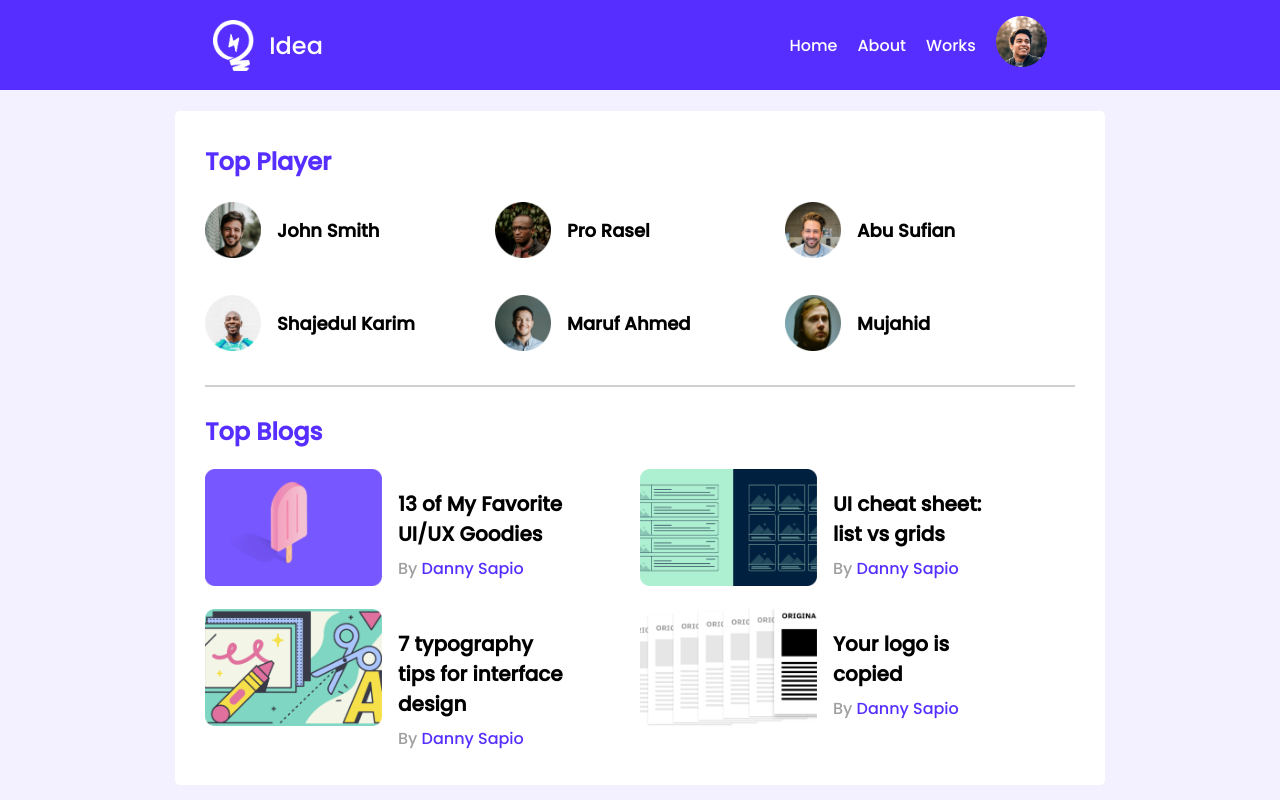
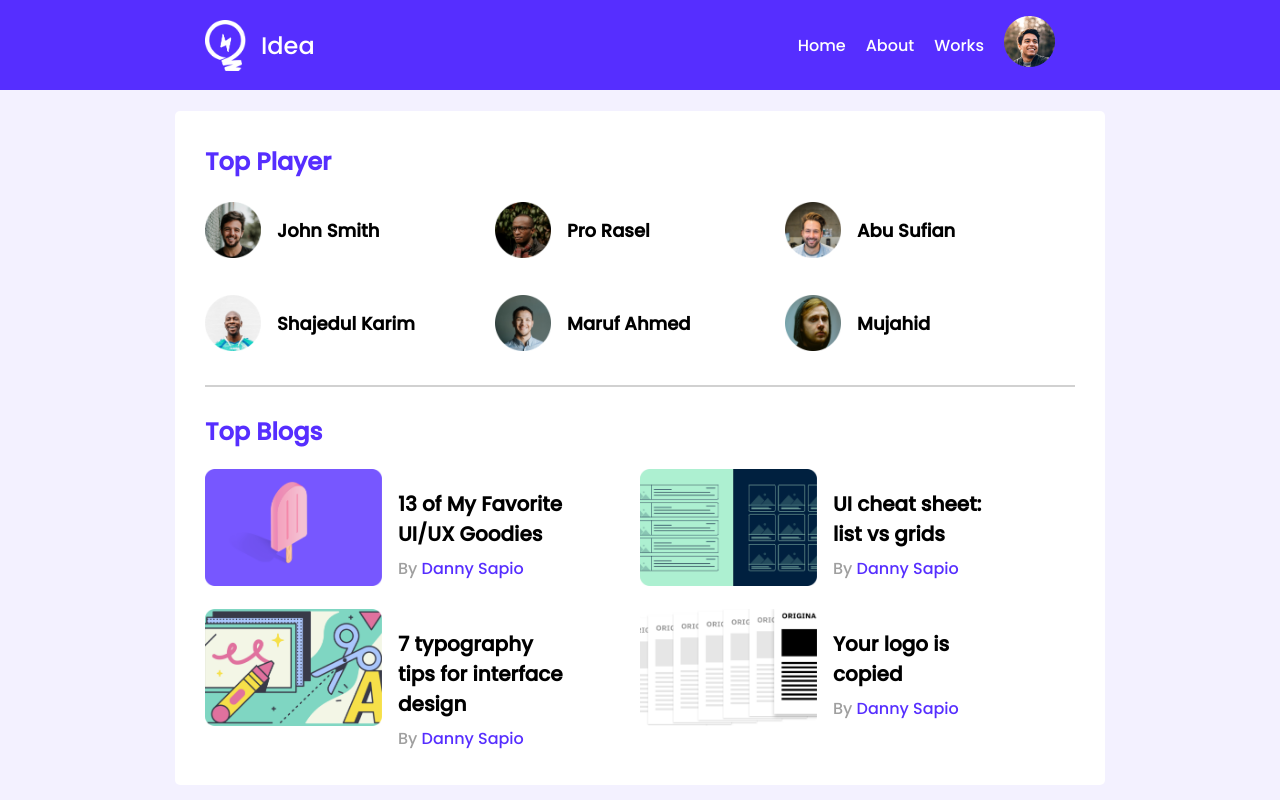
Before and after one commit to CoderMahabub/leader-board-css3, a plain HTML site: page index.html in a window 1280 px wide. Shown: the top 800 px of the page. Drawn offline with Linux system fonts and the light colour scheme.

Commit message:
Menu Problem Fixed

```diff
--- a/styles/style.css
+++ b/styles/style.css
@@ -38,9 +38,14 @@
         height: 90px;
         background-color:#562EFF;
     }
+    header{
+        display: flex;
+        justify-content: center;
+    }
     .menu-container{
         display: flex;
-        justify-content: space-around;
+        justify-content:space-between;
+        width: 870px;
     }
     .menu-left{
         display: flex;
```
